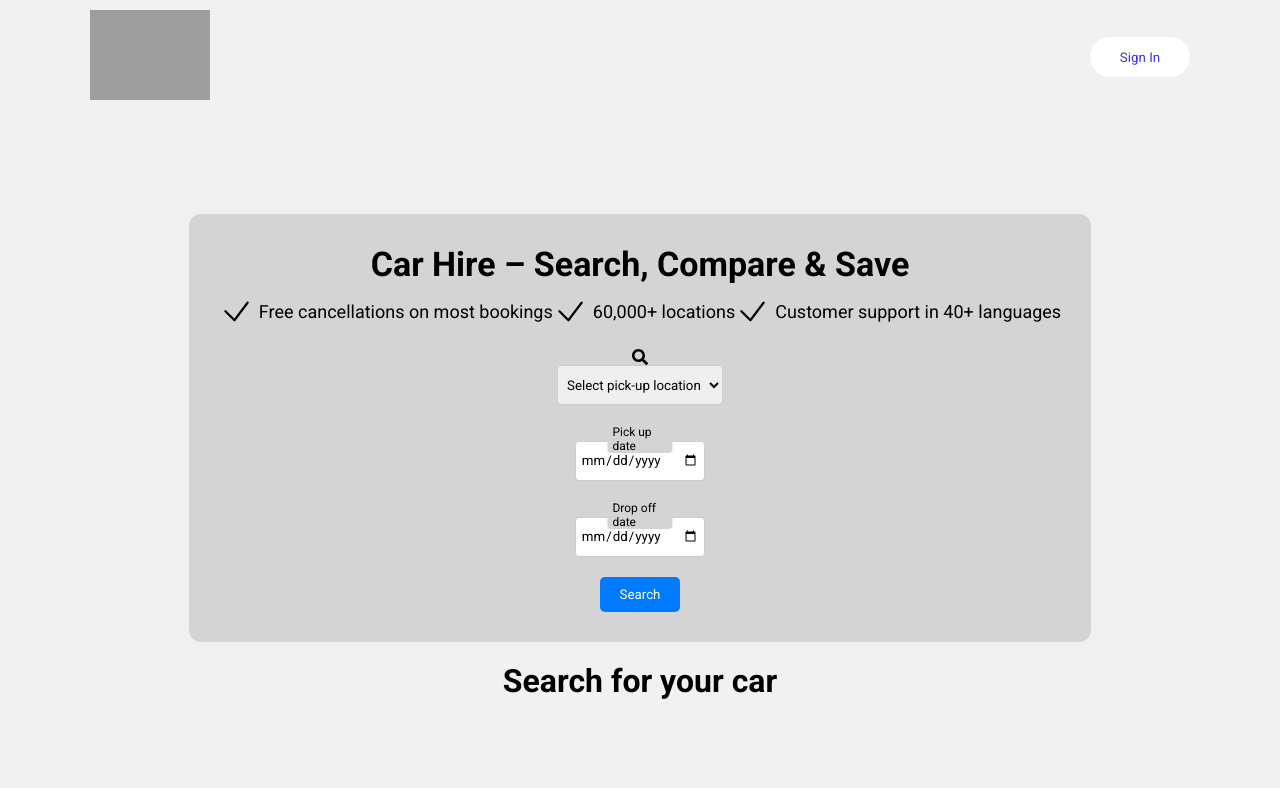
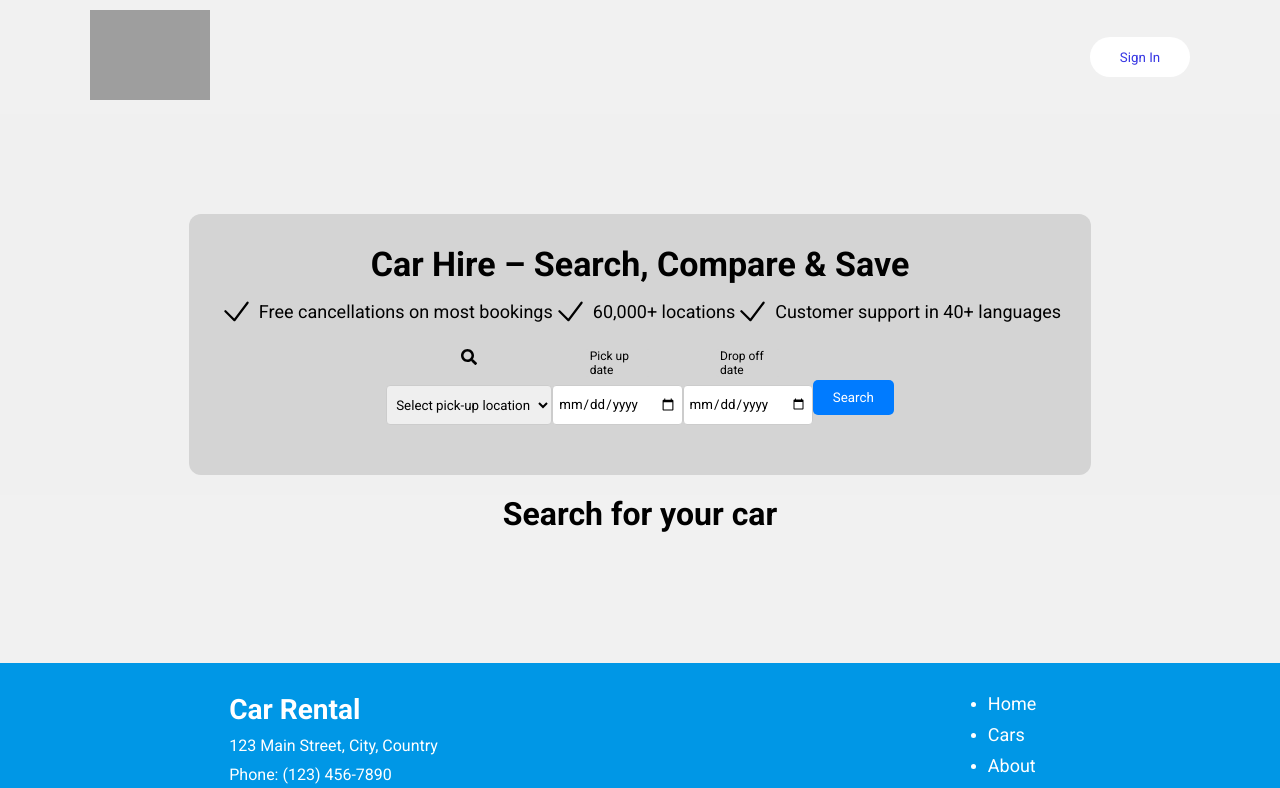
Before and after one commit to pavich5/Car-Renting-Academy-Project, a React (Vite) app: page /available in a window 1280 px wide. Shown: the top 788 px of the page. Built offline with nearby package versions, Linux system fonts and the light colour scheme; grey boxes are pictures that could not be loaded.

Commit message:
Update CheckAvailabilty.css

```diff
--- a/src/Pages/CheckAvailabilty/CheckAvailabilty.css
+++ b/src/Pages/CheckAvailabilty/CheckAvailabilty.css
@@ -38,7 +38,7 @@
 
 .inputDetails {
   display: flex;
-  flex-direction: column;
+  flex-direction: row;
   justify-content: center;
   align-items: center;
 }
@@ -61,6 +61,7 @@
   padding: 5px;
   width: 100%;
   height: 40px;
+  margin-top: 20px;
 }
 
 .enterLocation input::placeholder,
@@ -112,4 +113,8 @@
   .Button button {
     font-size: 14px;
   }
+  .inputDetails{
+    display: flex;
+    flex-direction: column;
+  }
 }
```
